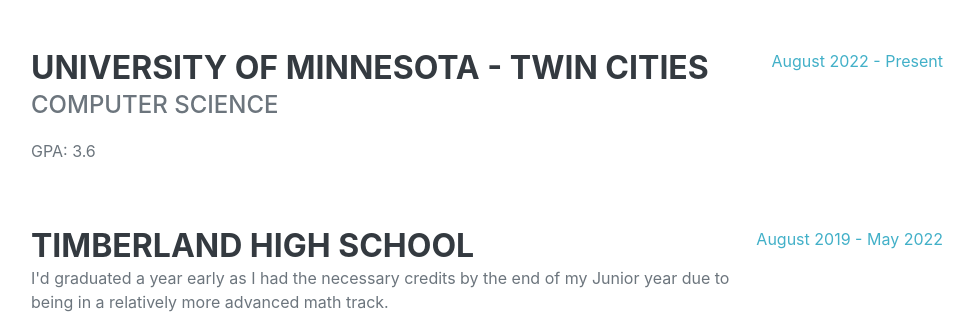
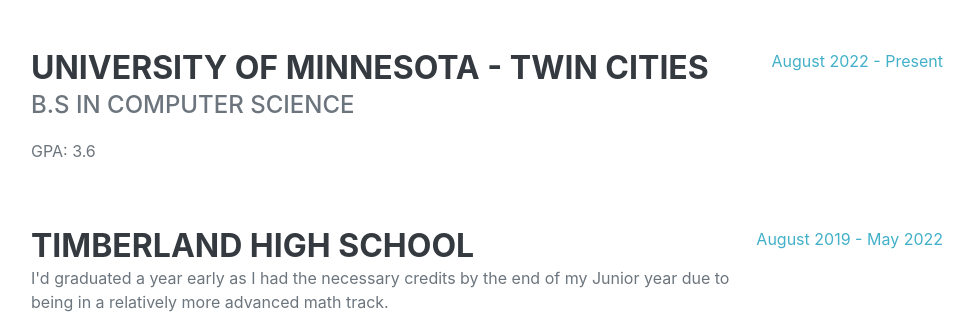
Before and after one commit to XiIinous/items, a Django app: page / in a window 1280 px wide. Shown: the part 2971-3287 px from the top of the page, without its empty margins (289-1263 px from the left). Run offline with Django 4.2, Linux system fonts and the light colour scheme; some libraries are stand-ins or nearby versions; some web fonts are replaced.

Commit message:
Update hell_world.html

```diff
--- a/hell_world/templates/hell_world.html
+++ b/hell_world/templates/hell_world.html
@@ -122,7 +122,7 @@
                     <div class="d-flex flex-column flex-md-row justify-content-between mb-5">
                         <div class="flex-grow-1">
                             <h3 class="mb-0">University of Minnesota - Twin Cities</h3>
-                            <div class="subheading mb-3">Computer Science</div>
+                            <div class="subheading mb-3">B.S in Computer Science</div>
                             <p>GPA: 3.6</p>
                         </div>
                         <div class="flex-shrink-0"><span class="text-primary">August 2022 - Present</span></div>
```
